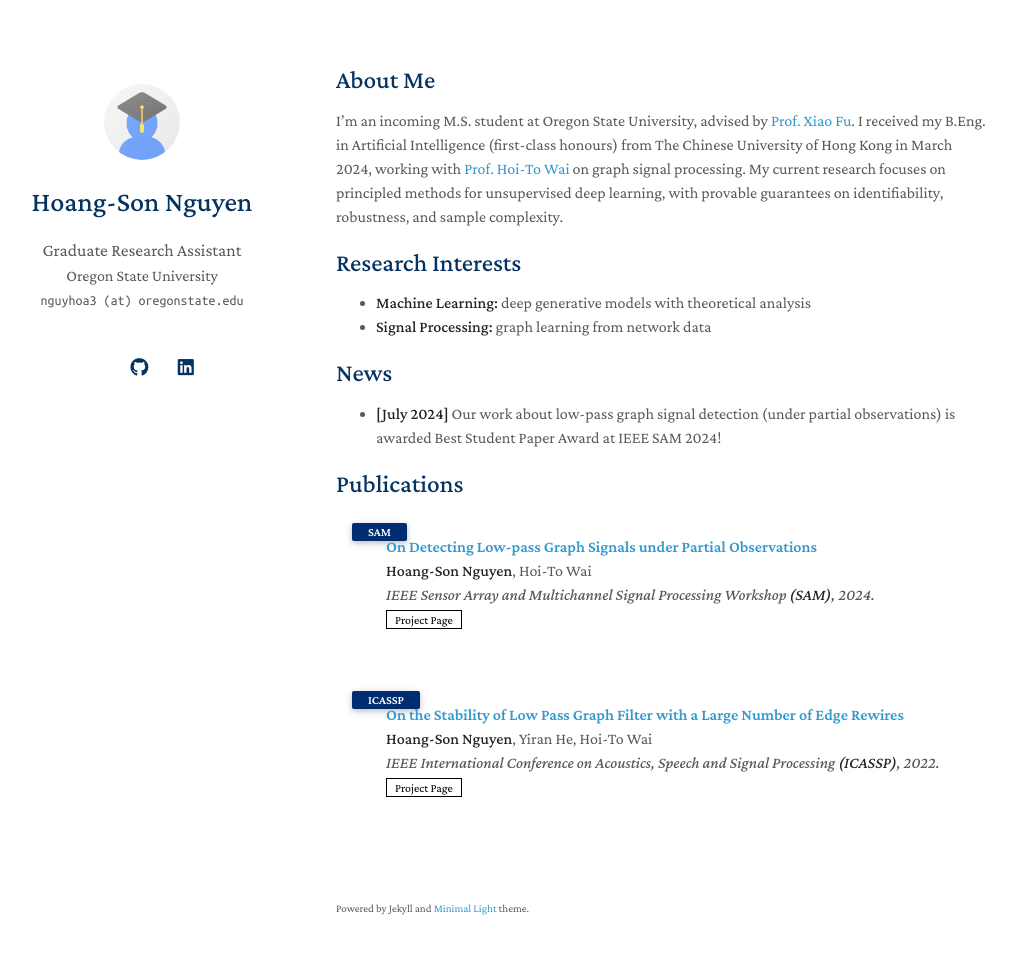
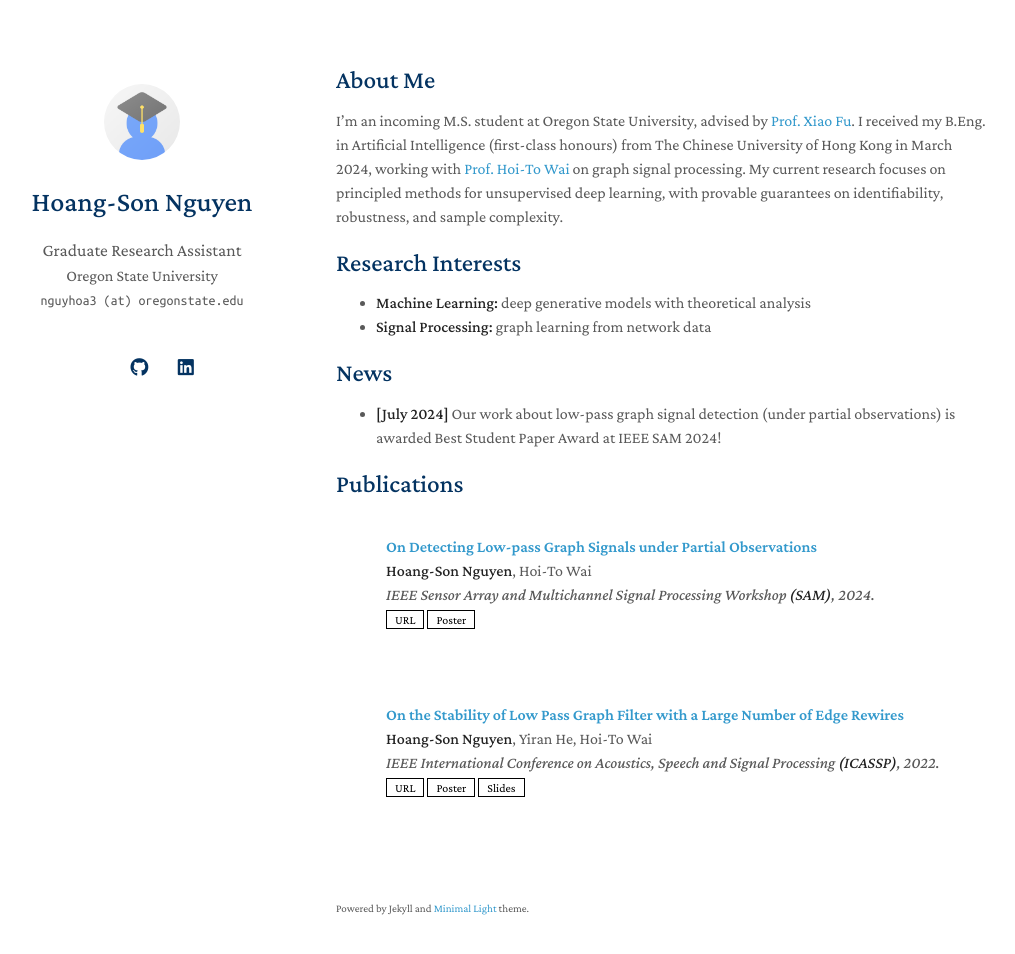
Before and after one commit to hsnguyen24/hsnguyen24.github.io, a Jekyll site: the page built from index.md, in a window 1280 px wide and 989 px high. Shown: the top 954 px of the window, without its empty margins (134-1149 px from the left). Built offline with Jekyll 4.4.1, drawn with Linux system fonts in a browser that asks for light colours; nearby versions of some CDN libraries; a style sheet for code colours, icons or effects is not loaded; our own code applies the rules of GitHub Pages for plain Markdown files.

Commit message:
Edit publications

```diff
--- a/_includes/publications.md
+++ b/_includes/publications.md
@@ -21,17 +21,20 @@
       <div class="periodical"><em>{{ link.conference }}</em>
       </div>
     <div class="links">
+      {% if link.url %}
+      <a href="{{ link.url }}" class="btn btn-sm z-depth-0" role="button" target="_blank" style="font-size:12px;">URL</a>
+      {% endif %}
       {% if link.pdf %}
       <a href="{{ link.pdf }}" class="btn btn-sm z-depth-0" role="button" target="_blank" style="font-size:12px;">PDF</a>
       {% endif %}
       {% if link.code %}
       <a href="{{ link.code }}" class="btn btn-sm z-depth-0" role="button" target="_blank" style="font-size:12px;">Code</a>
       {% endif %}
-      {% if link.page %}
-      <a href="{{ link.page }}" class="btn btn-sm z-depth-0" role="button" target="_blank" style="font-size:12px;">Project Page</a>
+      {% if link.poster %}
+      <a href="{{ link.poster }}" class="btn btn-sm z-depth-0" role="button" target="_blank" style="font-size:12px;">Poster</a>
       {% endif %}
-      {% if link.bibtex %}
-      <a href="{{ link.bibtex }}" class="btn btn-sm z-depth-0" role="button" target="_blank" style="font-size:12px;">BibTex</a>
+      {% if link.slides %}
+      <a href="{{ link.slides }}" class="btn btn-sm z-depth-0" role="button" target="_blank" style="font-size:12px;">Slides</a>
       {% endif %}
       {% if link.notes %}
       <strong> <i style="color:#e74d3c">{{ link.notes }}</i></strong>
```
Also changed, not shown: _data/publications.yml (+10 -6 lines), 3 other files.
